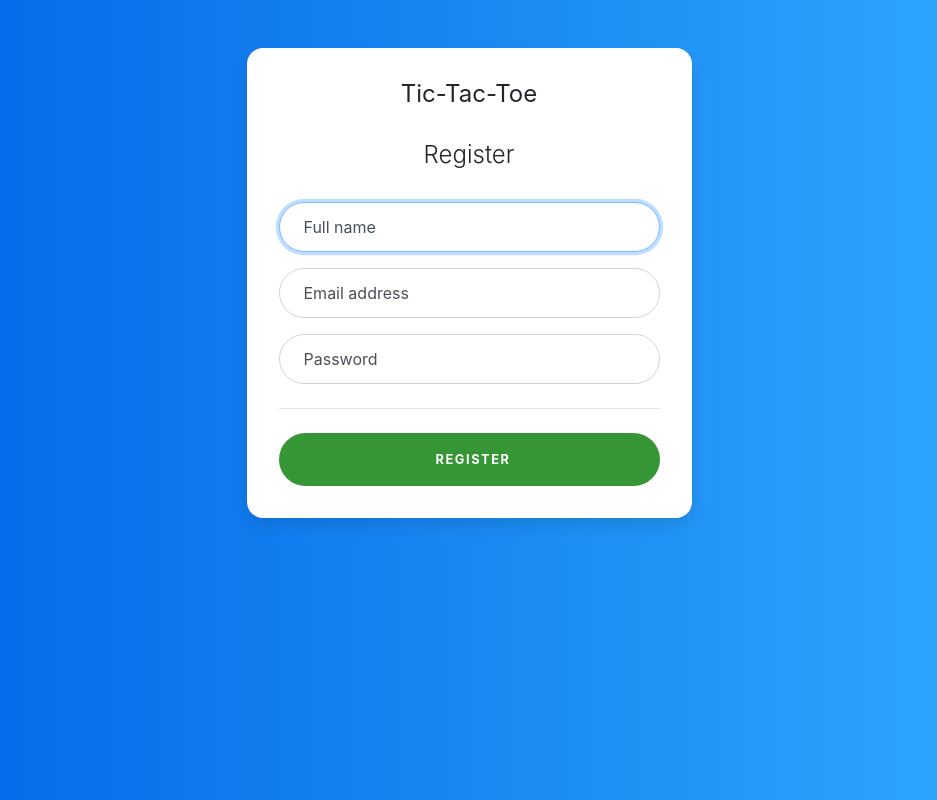
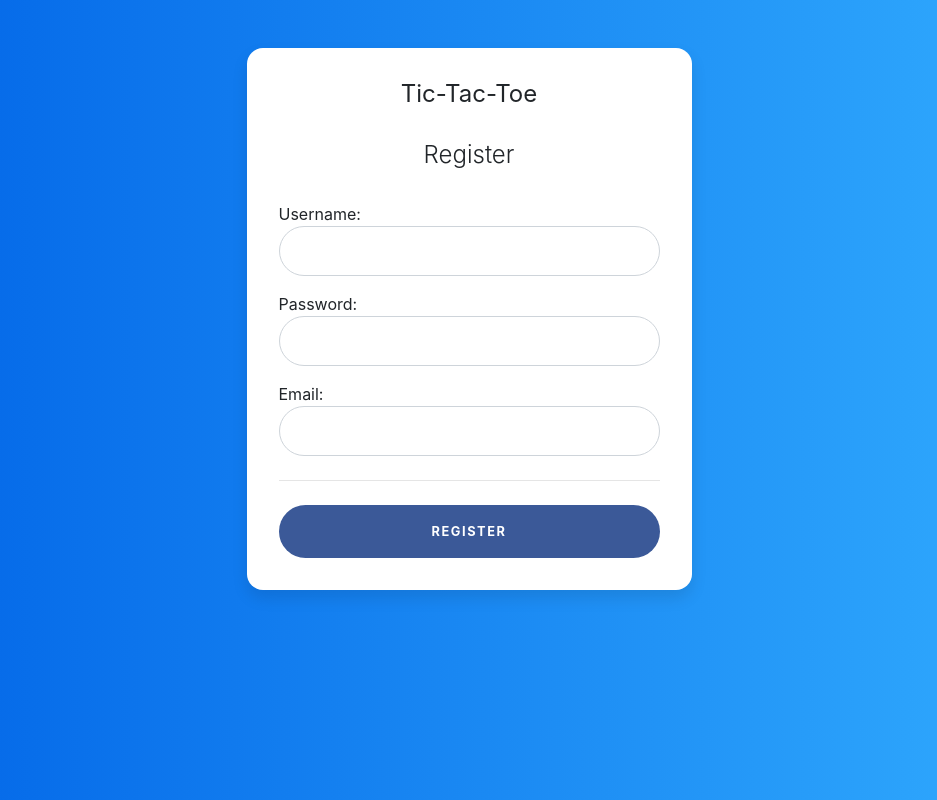
Before and after one commit to sami-gabor/tic-tac-toe, a website: page views/register.html in a window 1280 px wide. Shown: the whole page, without its empty margins (171-1108 px from the left). Drawn offline with nearby package versions, Linux system fonts and the light colour scheme.

Commit message:
add login and register for Local and GitHub Strategies

```diff
--- a/views/register.html
+++ b/views/register.html
@@ -6,7 +6,7 @@
     <meta http-equiv="X-UA-Compatible" content="ie=edge">
     <link rel="stylesheet" href="https://stackpath.bootstrapcdn.com/bootstrap/4.1.3/css/bootstrap.min.css" integrity="sha384-MCw98/SFnGE8fJT3GXwEOngsV7Zt27NXFoaoApmYm81iuXoPkFOJwJ8ERdknLPMO" crossorigin="anonymous">
     <link rel="stylesheet" type="text/css" href="../public/stylesheets/login.css">
-    <!-- <link rel="stylesheet" type="text/css" href="../stylesheets/login.css"> -->
+    <link rel="stylesheet" type="text/css" href="../stylesheets/login.css">
     <title>Register Tic-Tac-Toe</title>
 </head>
     <body>
@@ -15,27 +15,29 @@
             <div class="col-sm-9 col-md-7 col-lg-5 mx-auto">
               <div class="card card-signin my-5">
                 <div class="card-body">
-                  <h5 class="card-title text-center font-weight-normal"> Tic-Tac-Toe </h5>
+                  <h5 class="card-title text-center font-weight-normal""> Tic-Tac-Toe </h5>
                   <h5 class="card-title text-center"> Register </h5>
-                  <form class="form-signin">
+
+                  <form class="form-signin" action="http://localhost:3000/register-local" method="post">
                     <div class="form-label-group">
-                      <input type="name" id="inputName" class="form-control" placeholder="Full Name" autofocus>
-                      <label for="inputName">Full name</label>
+                      Username:
+                        <input type="text" name="username" placeholder="uname" class="form-control" required/>
+                    </div>
+                    <div class="form-label-group">
+                      Password:
+                        <input type="password" name="password" placeholder="Pword" class="form-control" required/>
+                    </div>
+                    <div class="form-label-group">
+                      Email:
+                        <input type="email" name="email" placeholder="Email" class="form-control" required/>
+                    </div>
+                    <hr class="my-4">
+                    <div>
+                        <input class="btn btn-lg btn-facebook btn-block text-uppercase" type="submit" value="Register"/>
                     </div>
 
-                    <div class="form-label-group">
-                      <input type="email" id="inputEmail" class="form-control" placeholder="Email address" autofocus>
-                      <label for="inputEmail">Email address</label>
-                    </div>
+                  </form>
 
-                    <div class="form-label-group">
-                      <input type="password" id="inputPassword" class="form-control" placeholder="Password">
-                      <label for="inputPassword">Password</label>
-                    </div>
-
-                    <hr class="my-4">
-                    <a href="http://localhost:3000/register" class="btn btn-lg btn-github btn-block text-uppercase" type="submit"><i class="fab fa-github mr-2"></i> Register </a>
-                  </form>
                 </div>
               </div>
             </div>
```
Also changed, not shown: server.js (+18 -3 lines), views/login.html (+7 -6 lines).
